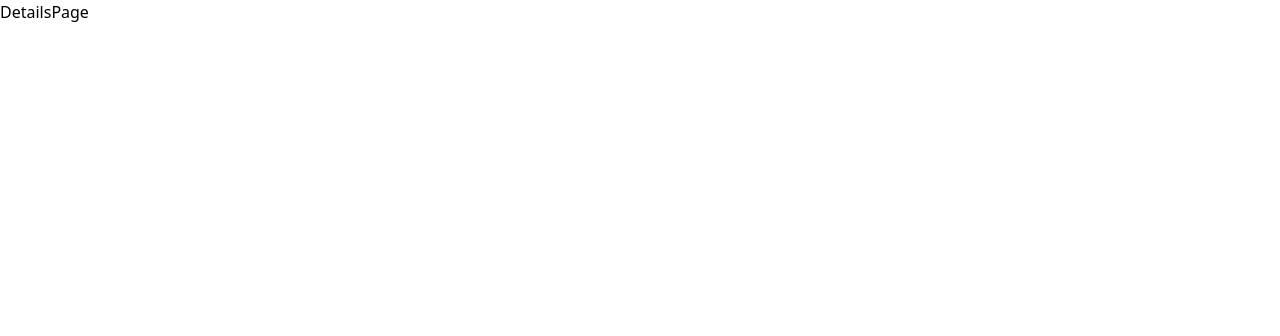
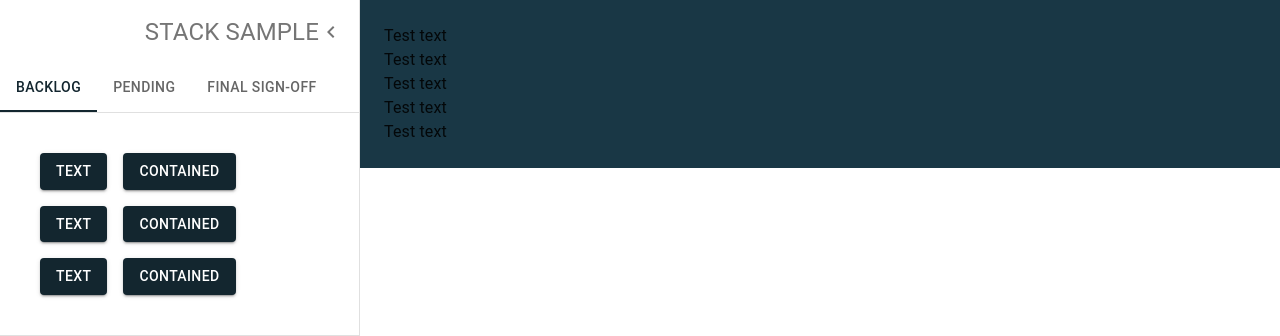
Before and after one commit to thegautamrohit/bcg-assignment, a Next.js app: page /details in a window 1280 px wide. Shown: the top 336 px of the page. Built offline with nearby package versions, Linux system fonts and the light colour scheme.

Commit message:
details page layout

```diff
--- a/src/Components/DetailsPage/DetailsPage.js
+++ b/src/Components/DetailsPage/DetailsPage.js
@@ -1,7 +1,16 @@
 import React from "react";
+import Layout from "./Layout/Layout";
 
 function DetailsPage() {
-  return <div>DetailsPage</div>;
+  return (
+    <div
+      style={{
+        background: "#193745",
+      }}
+    >
+      <Layout />
+    </div>
+  );
 }
 
 export default DetailsPage;
--- /dev/null
+++ b/src/Components/DetailsPage/HeroComponent/HeroComponent.js
@@ -0,0 +1,15 @@
+import React from "react";
+
+function HeroComponent() {
+  return (
+    <div>
+      <h1>Test text</h1>
+      <h1>Test text</h1>
+      <h1>Test text</h1>
+      <h1>Test text</h1>
+      <h1>Test text</h1>
+    </div>
+  );
+}
+
+export default HeroComponent;
--- /dev/null
+++ b/src/Components/DetailsPage/Layout/Layout.js
@@ -0,0 +1,111 @@
+import React, { useState } from "react";
+import { styled, useTheme } from "@mui/material/styles";
+import Box from "@mui/material/Box";
+import Drawer from "@mui/material/Drawer";
+import CssBaseline from "@mui/material/CssBaseline";
+import MuiAppBar from "@mui/material/AppBar";
+import Divider from "@mui/material/Divider";
+import IconButton from "@mui/material/IconButton";
+import ChevronLeftIcon from "@mui/icons-material/ChevronLeft";
+import ChevronRightIcon from "@mui/icons-material/ChevronRight";
+
+import HeroComponent from "../HeroComponent/HeroComponent";
+import SideBar from "../SideBar/SideBar";
+
+const drawerWidth = 360;
+
+const Main = styled("main", { shouldForwardProp: (prop) => prop !== "open" })(
+  ({ theme, open }) => ({
+    flexGrow: 1,
+    padding: theme.spacing(3),
+    transition: theme.transitions.create("margin", {
+      easing: theme.transitions.easing.sharp,
+      duration: theme.transitions.duration.leavingScreen,
+    }),
+    marginLeft: `-${drawerWidth}px`,
+    ...(open && {
+      transition: theme.transitions.create("margin", {
+        easing: theme.transitions.easing.easeOut,
+        duration: theme.transitions.duration.enteringScreen,
+      }),
+      marginLeft: 0,
+    }),
+  })
+);
+
+// #12262f
+
+const AppBar = styled(MuiAppBar, {
+  shouldForwardProp: (prop) => prop !== "open",
+})(({ theme, open }) => ({
+  transition: theme.transitions.create(["margin", "width"], {
+    easing: theme.transitions.easing.sharp,
+    duration: theme.transitions.duration.leavingScreen,
+  }),
+  ...(open && {
+    width: `calc(100% - ${drawerWidth}px)`,
+    marginLeft: `${drawerWidth}px`,
+    transition: theme.transitions.create(["margin", "width"], {
+      easing: theme.transitions.easing.easeOut,
+      duration: theme.transitions.duration.enteringScreen,
+    }),
+  }),
+}));
+
+const DrawerHeader = styled("div")(({ theme }) => ({
+  display: "flex",
+  alignItems: "center",
+  padding: theme.spacing(0, 1),
+  // necessary for content to be below app bar
+  ...theme.mixins.toolbar,
+  justifyContent: "flex-end",
+}));
+
+export default function Layout() {
+  const theme = useTheme();
+  const [open, setOpen] = useState(true);
+
+  const handleDrawerOpen = () => {
+    setOpen(true);
+  };
+
+  const handleDrawerClose = () => {
+    setOpen(false);
+  };
+
+  return (
+    <Box sx={{ display: "flex" }}>
+      <CssBaseline />
+      <Drawer
+        sx={{
+          width: drawerWidth,
+          flexShrink: 0,
+          "& .MuiDrawer-paper": {
+            width: drawerWidth,
+            boxSizing: "border-box",
+          },
+        }}
+        variant="persistent"
+        anchor="left"
+        open={open}
+      >
+        <DrawerHeader>
+          <IconButton onClick={handleDrawerClose}>
+            <p>STACK SAMPLE</p>
+            {theme.direction === "ltr" ? (
+              <ChevronLeftIcon />
+            ) : (
+              <ChevronRightIcon />
+            )}
+          </IconButton>
+        </DrawerHeader>
+        <SideBar />
+        <Divider />
+      </Drawer>
+      <Main open={open}>
+        {/* <DrawerHeader /> */}
+        <HeroComponent />
+      </Main>
+    </Box>
+  );
+}
--- /dev/null
+++ b/src/Components/DetailsPage/SideBar/SideBar.js
@@ -0,0 +1,95 @@
+import React, { useState } from "react";
+import PropTypes from "prop-types";
+import Tabs from "@mui/material/Tabs";
+import Tab from "@mui/material/Tab";
+import Typography from "@mui/material/Typography";
+import Box from "@mui/material/Box";
+import Stack from "@mui/material/Stack";
+import Button from "@mui/material/Button";
+import List from "@mui/material/List";
+import ListItem from "@mui/material/ListItem";
+
+function CustomTabPanel(props) {
+  const { children, value, index, ...other } = props;
+
+  return (
+    <div
+      role="tabpanel"
+      hidden={value !== index}
+      id={`simple-tabpanel-${index}`}
+      aria-labelledby={`simple-tab-${index}`}
+      {...other}
+    >
+      {value === index && (
+        <Box sx={{ p: 3 }}>
+          <Typography>{children}</Typography>
+        </Box>
+      )}
+    </div>
+  );
+}
+
+CustomTabPanel.propTypes = {
+  children: PropTypes.node,
+  index: PropTypes.number.isRequired,
+  value: PropTypes.number.isRequired,
+};
+
+function a11yProps(index) {
+  return {
+    id: `simple-tab-${index}`,
+    "aria-controls": `simple-tabpanel-${index}`,
+  };
+}
+
+export default function SideBar() {
+  const [value, setValue] = useState(0);
+
+  const handleChange = (event, newValue) => {
+    setValue(newValue);
+  };
+
+  return (
+    <Box sx={{ width: "100%" }}>
+      <Box sx={{ borderBottom: 1, borderColor: "divider" }}>
+        <Tabs
+          value={value}
+          onChange={handleChange}
+          aria-label="basic tabs example"
+        >
+          <Tab label="Backlog" {...a11yProps(0)} />
+          <Tab label="Pending" {...a11yProps(1)} />
+          <Tab label="Final Sign-off" {...a11yProps(2)} />
+        </Tabs>
+      </Box>
+      <CustomTabPanel value={value} index={0}>
+        <List
+          sx={{ width: "100%", maxWidth: 360, bgcolor: "background.paper" }}
+        >
+          {[1, 2, 3]?.map((item, index) => (
+            <MonoList key={index} />
+          ))}
+        </List>
+      </CustomTabPanel>
+      <CustomTabPanel value={value} index={1}>
+        Pending
+      </CustomTabPanel>
+      <CustomTabPanel value={value} index={2}>
+        Final Sign-off
+      </CustomTabPanel>
+    </Box>
+  );
+}
+
+function MonoList() {
+  return (
+    <ListItem sx={{ width: "100%" }}>
+      <Stack spacing={2} direction="row">
+        <Button variant="contained" color="primary">
+          Text
+        </Button>
+        <Button variant="contained">Contained</Button>
+      </Stack>
+    </ListItem>
+  );
+}
--- a/src/pages/details/index.js
+++ b/src/pages/details/index.js
@@ -1,11 +1,17 @@
-import DetailsPage from "@/Components/DetailsPage/DetailsPage";
+import dynamic from "next/dynamic";
+const DetailsPage = dynamic(
+  () => import("../../Components/DetailsPage/DetailsPage"),
+  { ssr: false }
+);
 import React from "react";
+import { ThemeProvider } from "@mui/material/styles";
+import theme from "./theme";
 
 function Index() {
   return (
-    <div>
+    <ThemeProvider theme={theme}>
       <DetailsPage />
-    </div>
+    </ThemeProvider>
   );
 }
 
--- /dev/null
+++ b/src/pages/details/theme.js
@@ -0,0 +1,20 @@
+// theme.js
+
+import { createTheme } from "@mui/material/styles";
+
+const theme = createTheme({
+  palette: {
+    primary: {
+      main: "#13262f", // Customize primary color
+    },
+    secondary: {
+      main: "#f50057", // Customize secondary color
+    },
+    // Add custom colors as needed
+    customColor: {
+      main: "#4caf50", // Example of a custom color
+    },
+  },
+});
+
+export default theme;
```
